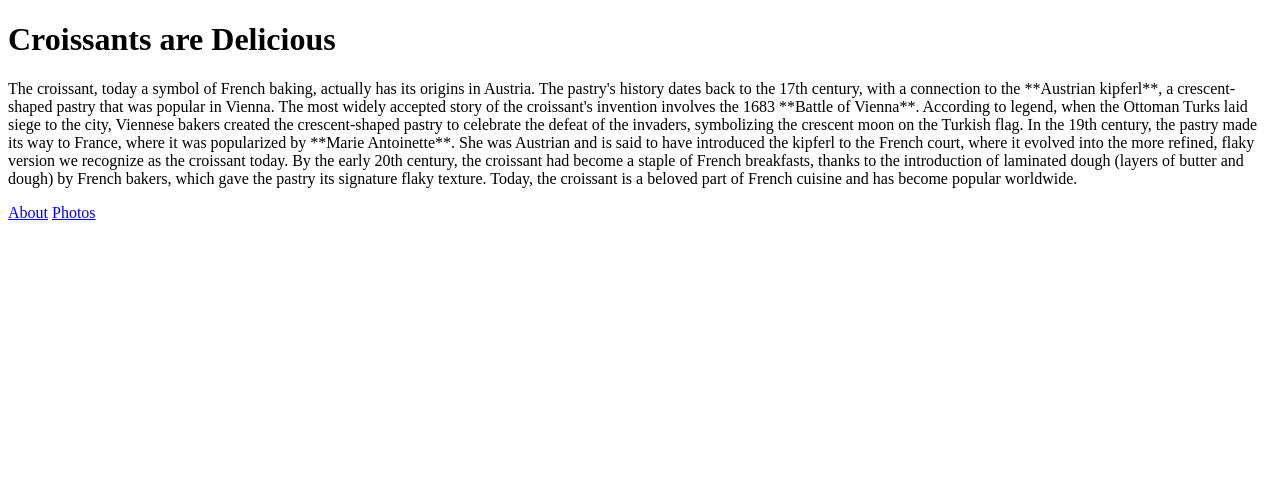
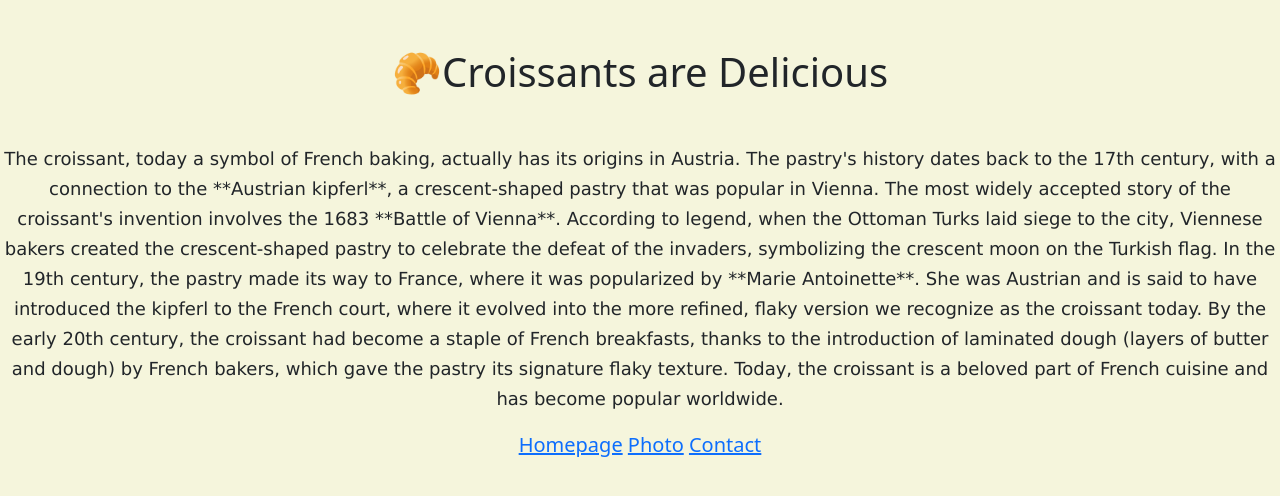
Before and after one commit to AlondraHackerBae/multiple_pages, a plain HTML site: page index.html in a window 1280 px wide. Drawn offline with nearby package versions, Linux system fonts and the light colour scheme.

Commit message:
finished editing all pages

```diff
--- a/index.html
+++ b/index.html
@@ -3,11 +3,13 @@
   <head>
     <meta charset="UTF-8" />
     <meta name="viewport" content="width=device-width, initial-scale=1.0" />
+    <link rel="stylesheet" href="src/styles.css">
+    <link href="https://cdn.jsdelivr.net/npm/bootstrap@5.3.3/dist/css/bootstrap.min.css" rel="stylesheet" integrity="sha384-QWTKZyjpPEjISv5WaRU9OFeRpok6YctnYmDr5pNlyT2bRjXh0JMhjY6hW+ALEwIH" crossorigin="anonymous">
     <title>Multiple Pages Homework</title>
   </head>
   <body>
-    <h1>Croissants are Delicious</h1>
-    <p>
+    <h1 class="mt-5">🥐Croissants are Delicious</h1>
+    <p class="mt-5">
       The croissant, today a symbol of French baking, actually has its origins
       in Austria. The pastry's history dates back to the 17th century, with a
       connection to the **Austrian kipferl**, a crescent-shaped pastry that was
@@ -26,7 +28,13 @@
       croissant is a beloved part of French cuisine and has become popular
       worldwide.
     </p>
-    <a href="/contact.html">About</a>
-    <a href="/photo.html">Photos</a>
+    <div class="links">
+        <a href="/">Homepage</a>
+        <a href="/photo.html">Photo</a>
+        <a href="/contact.html">Contact</a>
+
+    </div>
+
+
   </body>
 </html>
--- a/src/styles.css
+++ b/src/styles.css
@@ -1,3 +1,35 @@
-a {
+h1, h2, p {
     text-align: center;
 }
+body {
+    background-color: beige !important;
+}
+p {
+    font-family: 'Lucida Sans', 'Lucida Sans Regular', 'Lucida Grande', 'Lucida Sans Unicode', Geneva, Verdana, sans-serif;
+    line-height: 30px;
+    font-size: 18px;
+}
+
+
+.links {
+    color : green;
+    font-size: 20px;
+    text-align: center;
+    justify-content: space-between;
+
+
+}
+a:visited {
+    color: green;
+}
+.container {
+    font-size: 20px;
+    text-align: center;
+}
+.image {
+   border-radius: 5%;
+   margin-bottom: 10px;
+   margin-top: 20px;
+   width: 20%;
+
+}
```
Also changed, not shown: contact.html (+10 -10 lines), photo.html (+10 -1 lines).
